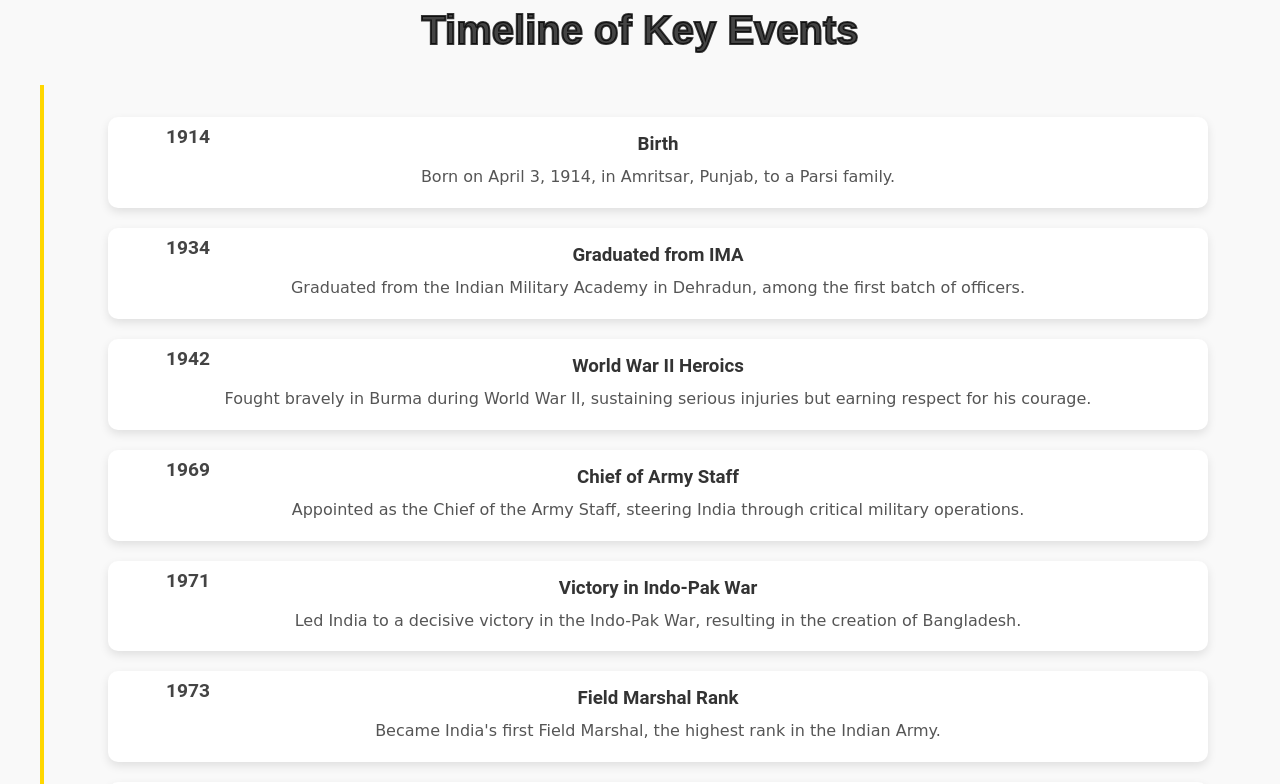
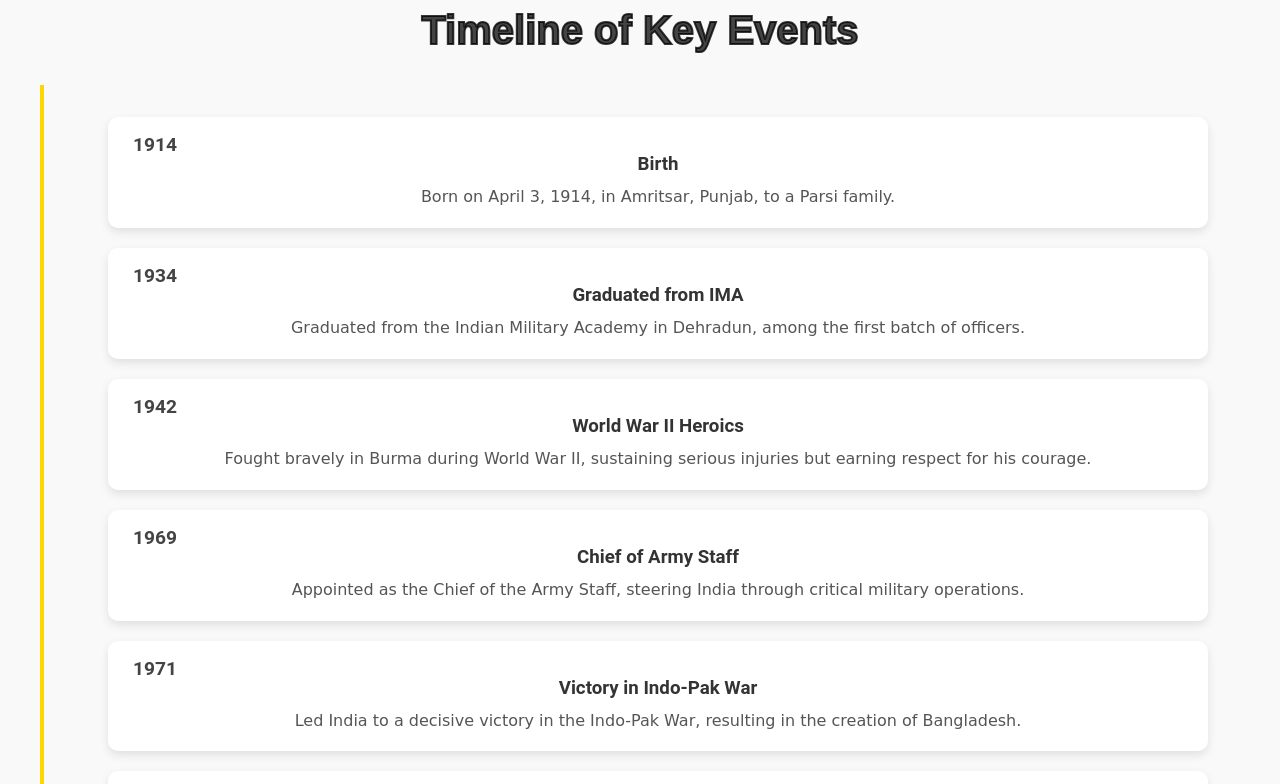
Before and after one commit to Adaarrssh/tribute-page, a plain HTML site: page index.html in a window 1280 px wide. Shown: the part 3540-4324 px from the top of the page. Drawn offline with Linux system fonts and the light colour scheme.

Commit message:
new commit

```diff
--- a/styles.css
+++ b/styles.css
@@ -140,8 +140,8 @@ footer {
 }
 .timeline-date {
   position: absolute;
-  top: 8px;
-  left: 90px;
+  top: 16px;
+  left: 57px;
   font-size: 1.2rem;
   color: #444;
   font-weight: bold;
@@ -153,7 +153,7 @@ footer {
   box-shadow: 0 4px 10px rgba(0, 0, 0, 0.1);
 }
 .timeline-content h3 {
-  margin: 0 0 0.5rem;
+  margin: 20px 0 0.5rem;
   color: #333;
 }
 .timeline-content p {
```
